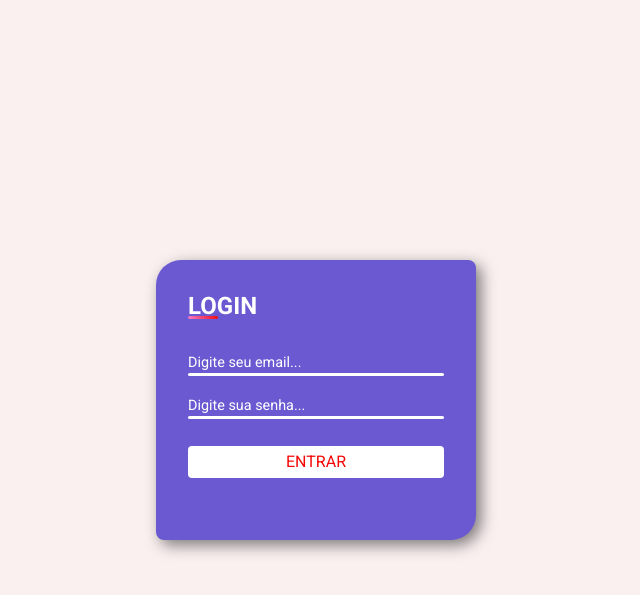
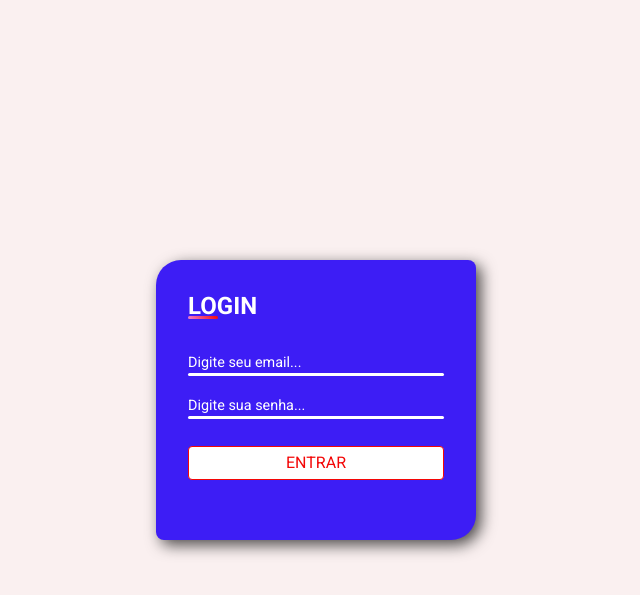
Before and after one commit to xaviermarcio/php_login, a PHP site: page / in a window 1280 px wide. Shown: the top 595 px of the page, without its empty margins (324-964 px from the left). Run offline with PHP 8.4, Linux system fonts and the light colour scheme.

```diff
--- a/css/style.css
+++ b/css/style.css
@@ -18,11 +18,11 @@ body{
 }
 
 main.container{
-    background: rgb(107, 89, 209);
+    background: rgb(61, 29, 245);
     min-width: 320px;
     min-height: 35vh;
     padding: 2rem;
-    box-shadow:  5px 5px 15px rgba(0, 0, 0, 0.5);
+    box-shadow:  5px 5px 15px rgba(0, 0, 0, 0.7);
     border-radius: 25px 8px 25px 8px;
 }
 
@@ -107,6 +107,7 @@ form input[type="submit"]{
     font-weight: 400;
     color:rgb(243, 6, 6);
     border-radius: 4px;
+    border: 1px solid rgb(243, 6, 6) ;
     text-transform: uppercase;
     transition:  all 0.3s ease;
 }
@@ -114,5 +115,6 @@ form input[type="submit"]{
 form input[type="submit"]:hover{
     letter-spacing: 1.5px;
     color: #fff;
+    border: 2px solid #fff;
     background: linear-gradient(45deg , rgb(239, 127, 211), rgb(243, 6, 6));
 }
```
